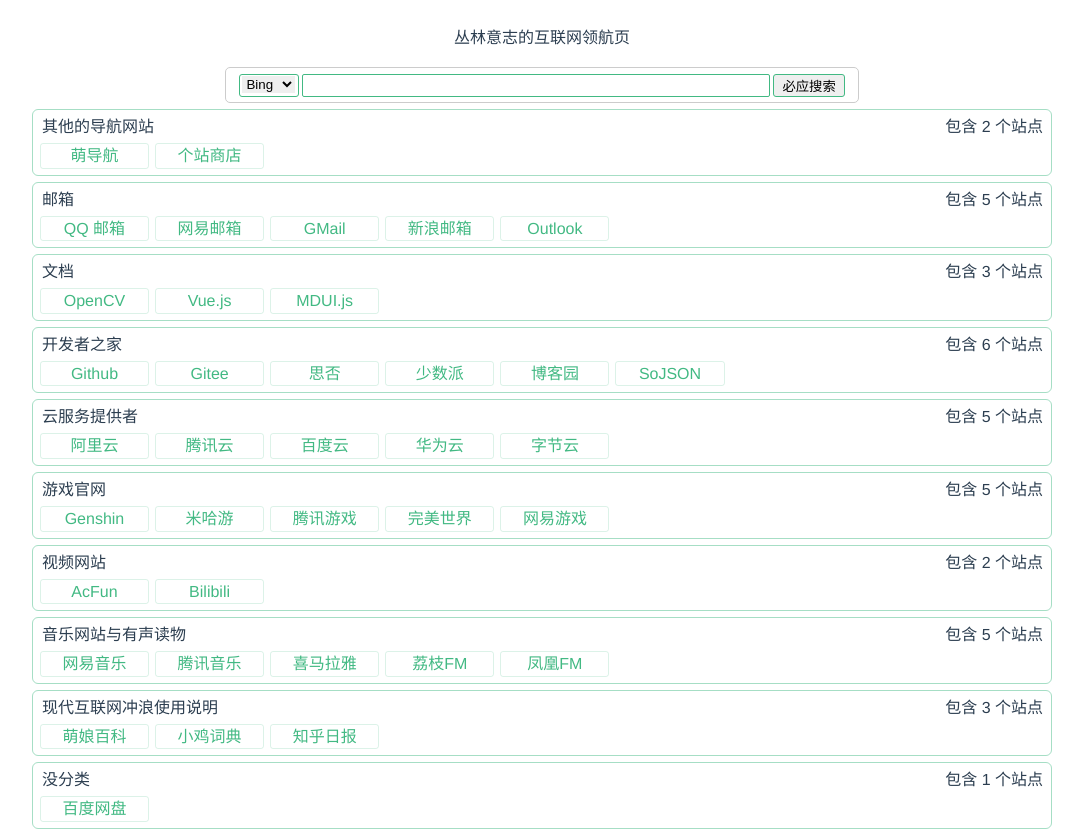
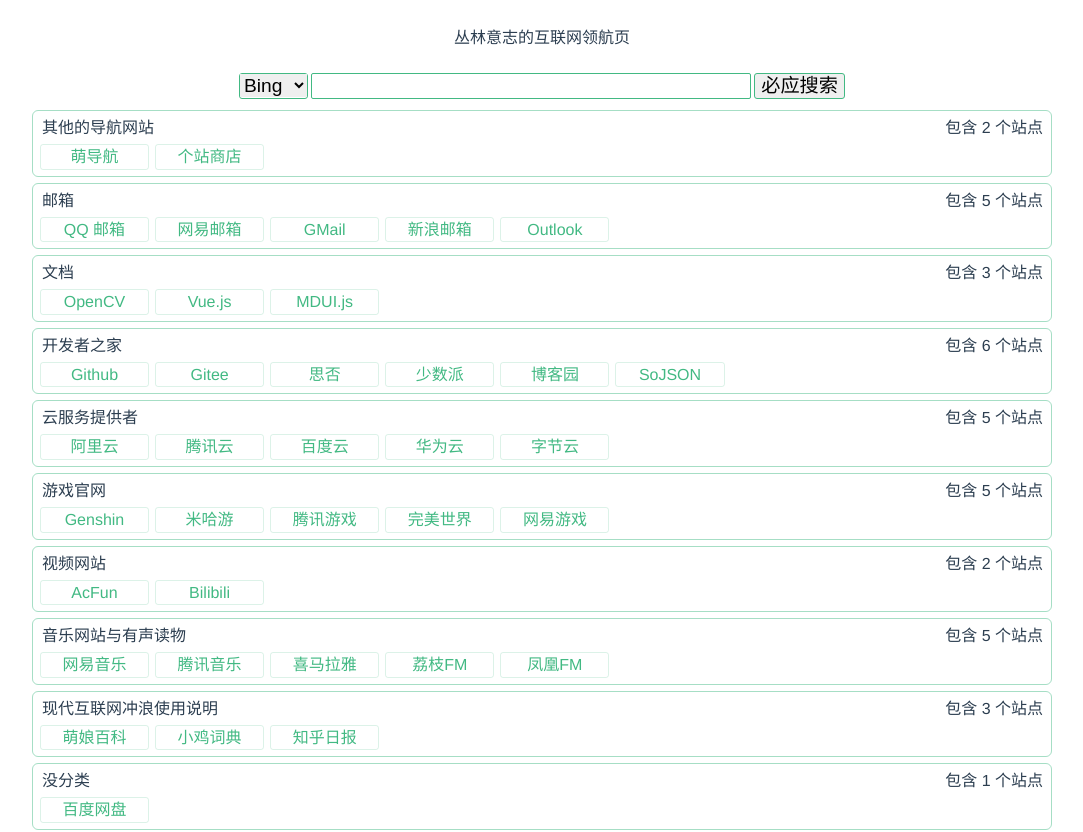
Before and after one commit to conglinyizhi/NavigationCenter, a Vue app: page / in a window 1280 px wide. Shown: the top 832 px of the page, without its empty margins (98-1181 px from the left). Built offline with nearby package versions, Linux system fonts and the light colour scheme.

Commit message:
更改搜索栏样式

```diff
--- a/src/components/Search.vue
+++ b/src/components/Search.vue
@@ -4,15 +4,8 @@
     :action="searchWebsiteList[searchWebsiteID].url"
     target="_blank"
   >
-    <div
-      class="btn"
-      @click="changeingWebsite =! changeingWebsite"
-    />
     <span class="searchBox">
-      <span
-        @click="showChangeSearchWebsiteList"
-        class="flex changeWebsiteList"
-      >
+      <span class="flex">
         <select>
           <option
             class="changeWebsiteButton"
@@ -106,7 +99,6 @@ export default {
   border-radius: 5px;
   padding: 5px 0;
   width: 50%;
-  border: 1px #ccc groove;
 }
 
 /* #search::before {
@@ -146,6 +138,10 @@ input[type="submit"],
   border: 1px #42b983 groove;
   border-radius: 3px;
 }
+.searchBox *{
+  font-size: 1.2rem;
+  line-height: 1.2rem;
+}
 .searchBox {
   display: flex;
   padding: 0 10px;
@@ -153,7 +149,7 @@ input[type="submit"],
 .itemList {
   display: block;
 }
-select{
-  border:0;
+select {
+  border: 0;
 }
 </style>
```
